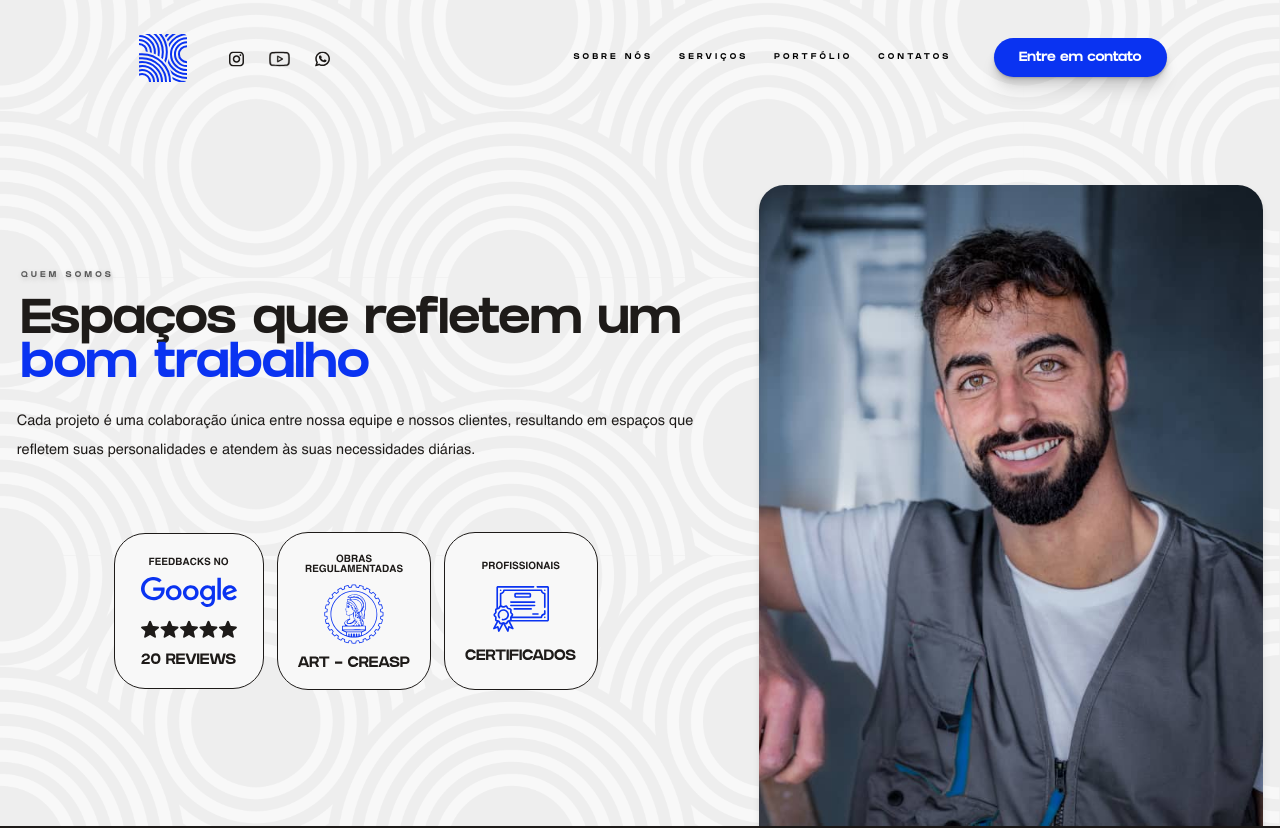
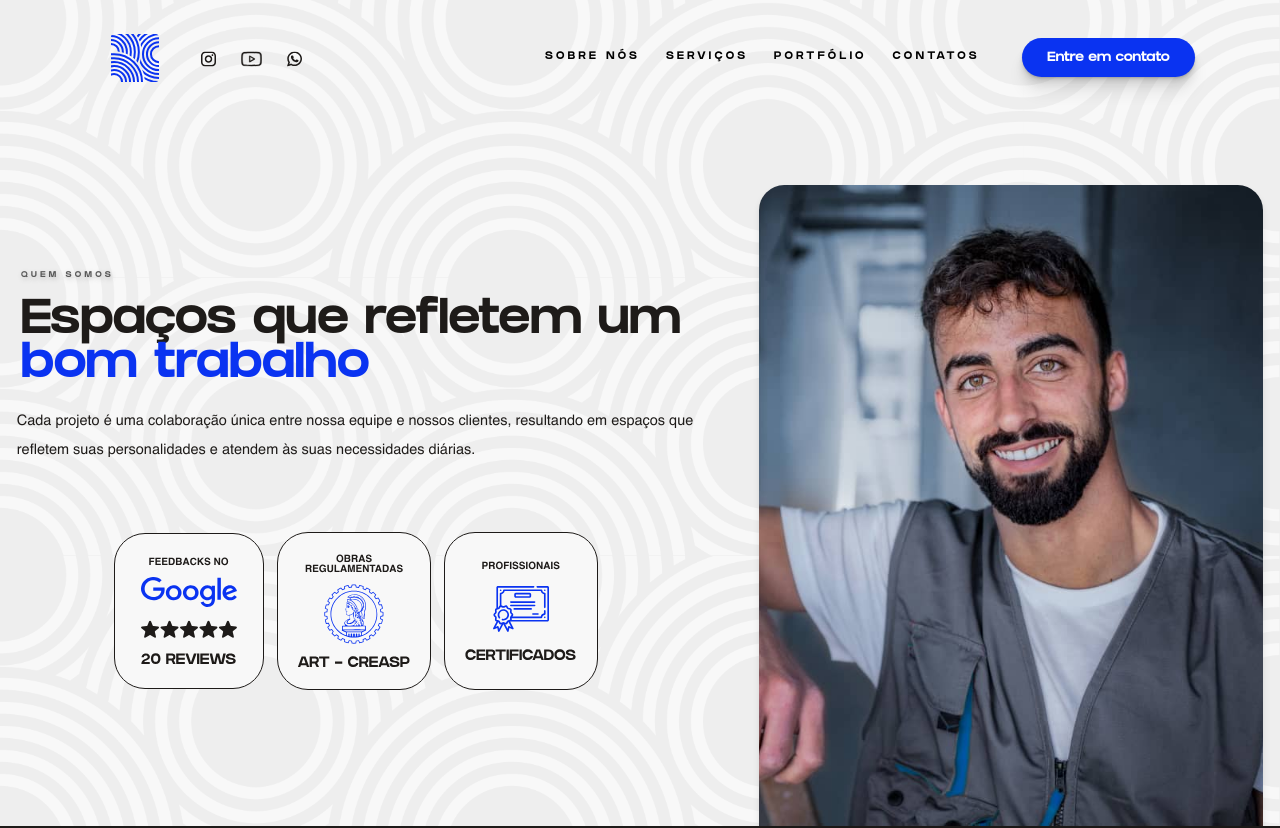
Before and after one commit to lucastdcs/ReforMar, a React (Vite) app: page /sobreNos in a window 1280 px wide. Shown: the top 828 px of the page. Built offline with nearby package versions, Linux system fonts and the light colour scheme.

Commit message:
fixed text size menu

```diff
--- a/src/Components/Header/Header.styled.js
+++ b/src/Components/Header/Header.styled.js
@@ -94,9 +94,9 @@ const StyledHeader = styled.header`
     }
   }
   @media (max-width: 1300px) {
-    .wrapper2 nav a {
+    /* .wrapper2 nav a {
       font-size: var(--font-size-label10);
-    }
+    } */
 
     #logo_pequeno {
       display: block;
--- a/src/Components/ProjectsOverlay/ProjectsOverlay.styled.js
+++ b/src/Components/ProjectsOverlay/ProjectsOverlay.styled.js
@@ -152,6 +152,7 @@ export const Overlay = styled.section`
         }
         @media (max-width:600px){
 
+
             grid-template-rows: auto ;
             img {
                 object-fit: contain;
--- a/src/assets/styles/typography.styled.js
+++ b/src/assets/styles/typography.styled.js
@@ -63,7 +63,7 @@ export const Label = styled(motion.a)`
   cursor: pointer;
   color: var(--off-white);
 
-  font-size: ${props => props.primary ? 'clamp(1.2rem, 1vw + 0.6rem, 2rem)' : 'clamp(0.6rem, 0.22vw + 0.6rem, 1.5rem)'}; /* Ajuste proporcional */
+  font-size: ${props => props.primary ? 'clamp(1.2rem, 1vw + 0.6rem, 2rem)' : 'clamp(1.3rem, 0.22vw + 0.6rem, 1.7rem)'}; /* Ajuste proporcional */
 `;
 
 export const LabelTitle = styled.h3`
```
